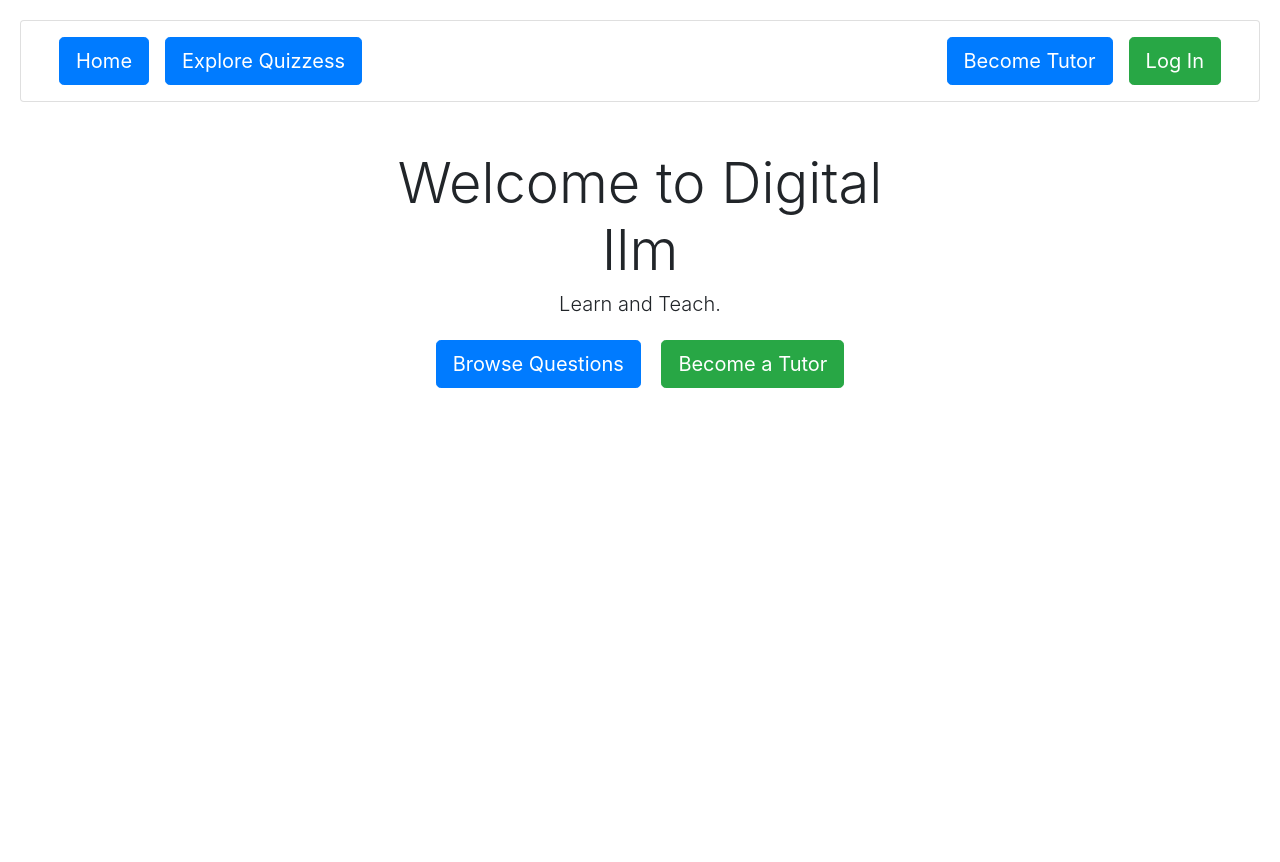
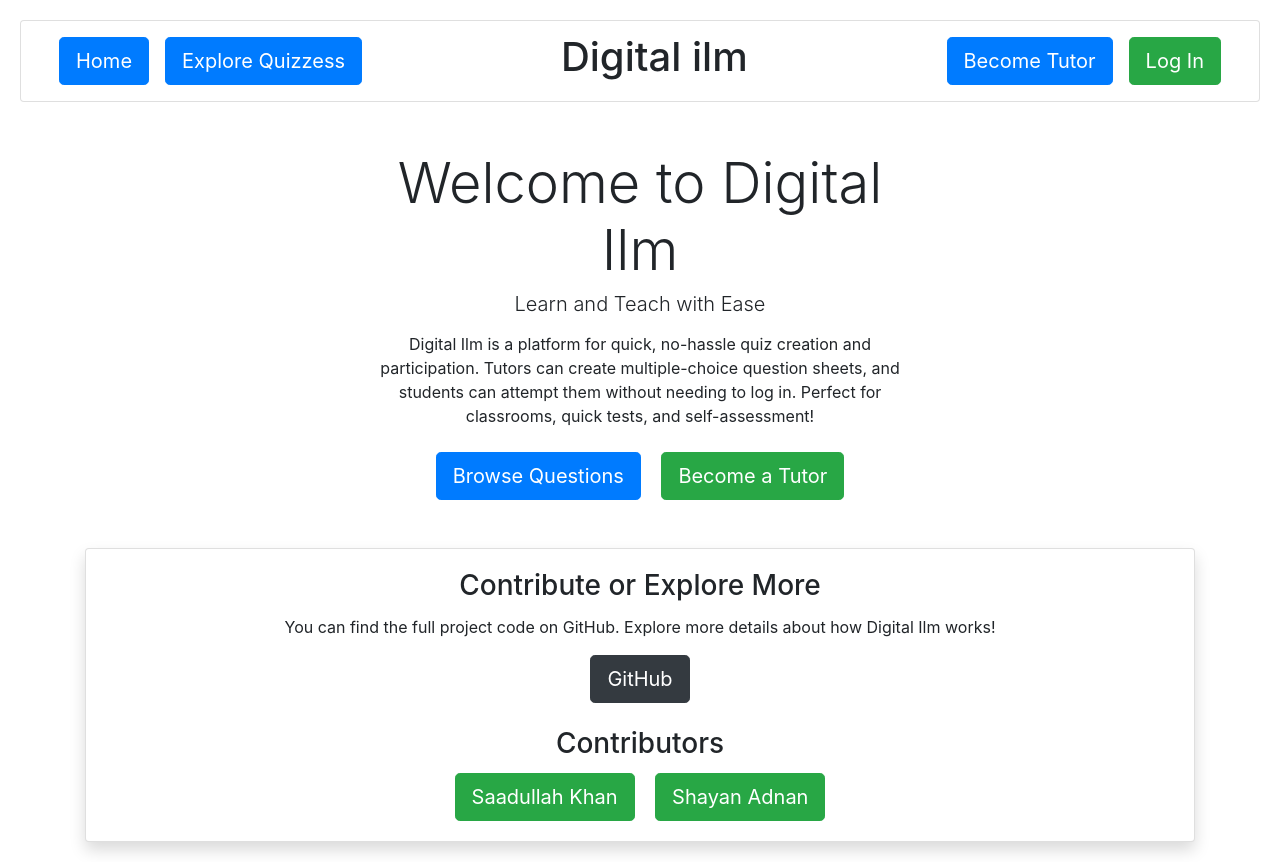
Before and after one commit to Saadullahkhan3/Digital-ilm, a Django app: page / in a window 1280 px wide. Before the commit the page ends 388 px from the top, so only its background shows below. Run offline with Django 5.2, Linux system fonts and the light colour scheme; some libraries are stand-ins or nearby versions.

Commit message:
Complete Readme, some update to home and in layout, also views

```diff
--- a/Digitalilm/templates/home.html
+++ b/Digitalilm/templates/home.html
@@ -1,19 +1,20 @@
 {% extends "layout.html" %}
 
-{% block title %}Digital ilm{% endblock %}
+{% block title %}Digital Ilm{% endblock %}
 
 {% block body %}
     <div class="container mt-5">
         <div class="row justify-content-center align-items-center">
             <div class="col-md-6 text-center">
                 <h1 class="display-4">Welcome to Digital Ilm</h1>
-                <h2 class="lead">Learn and Teach.</h2>
+                <h2 class="lead">Learn and Teach with Ease</h2>
+                <p class="mt-3">
+                    Digital Ilm is a platform for quick, no-hassle quiz creation and participation. Tutors can create multiple-choice question sheets, and students can attempt them without needing to log in. Perfect for classrooms, quick tests, and self-assessment!
+                </p>
                 <div class="mt-4">
-
                     {% if user.is_authenticated %}
                         <a href="{% url 'create_question_sheet' %}" class="btn btn-primary btn-lg mx-2">Create Sheets</a>
                         <a href="{% url 'explore-quizzes' %}" class="btn btn-success btn-lg mx-2">Browse Questions</a>
-
                     {% else %}
                         <a href="{% url 'explore-quizzes' %}" class="btn btn-primary btn-lg mx-2">Browse Questions</a>
                         <a href="{% url 'register' %}" class="btn btn-success btn-lg mx-2">Become a Tutor</a>
@@ -22,4 +23,20 @@
             </div>
         </div>
     </div>
+
+    <div id="part2" class="container mt-5">
+        <div class="card shadow">
+            <div class="card-body text-center">
+                <h3 class="card-title">Contribute or Explore More</h3>
+                <p class="card-text">You can find the full project code on GitHub. Explore more details about how Digital Ilm works!</p>
+                <a href="https://github.com/Saadullahkhan3/Digital-ilm"  target="blank" class="btn btn-dark btn-lg">GitHub</a>
+
+                <h3 class="card-title mt-4">Contributors</h3>
+                <div class="text-center">
+                    <a href="https://www.linkedin.com/in/saadullahkhan3/" target="blank" class="btn btn-success btn-lg mx-2">Saadullah Khan</a>
+                    <a href="https://www.linkedin.com/in/shayan-adnan-29a1102a5/"  target="blank" class="btn btn-success btn-lg mx-2">Shayan Adnan</a>
+                </div>
+            </div>
+        </div>
+    </div>
 {% endblock %}
--- a/Digitalilm/templates/layout.html
+++ b/Digitalilm/templates/layout.html
@@ -23,6 +23,7 @@
             padding-bottom: 20px;
             margin-bottom: 20px;
         }
+
         nav {
             {% comment %} position: fixed;
             z-index: 99; {% endcomment %}
@@ -32,8 +33,14 @@
             padding: 20px 30px;
             display: flex;
             align-items: center;
-            justify-content: space-between;
+            {% comment %} justify-content: space-between; {% endcomment %}
+            justify-content: center;
             {% comment %} background-color: #000; {% endcomment %}
+        }
+        .nav-center{
+            flex: 1;
+            text-align: center;
+
         }
         .nav-right{
             display: flex;
@@ -47,19 +54,23 @@
             justify-content: flex-start;
         }
 
-
     </style>
 </head>
 <body>
     {% block nav %}
     <div class="card">
         {% comment %} <div class="card-body"> {% endcomment %}
-
+        <header>
             <nav>
                 <div class="nav-left">
                     <a href="{% url 'home' %}" class="btn btn-primary btn-lg mx-2">Home</a>
                     <a href="{% url 'explore-quizzes' %}" class="btn btn-primary btn-lg mx-2">Explore Quizzess</a>
                 </div>
+
+                <div class="nav-center">
+                    <h1 class="title">Digital ilm</h1>
+                </div>
+
                 <div class="nav-right">
                     {% if user.is_authenticated %}
                     <a href="{% url 'tutor' %}" class="btn btn-success btn-lg mx-2">{{ user.username|truncatechars:20 }}</a>
@@ -74,6 +85,7 @@
                     {% endif %}
                 </div>
             </nav>
+        </header>
         {% comment %} </div> {% endcomment %}
 </div>
 {% endblock %}
```
Also changed, not shown: Digitalilm/learn/views.py (+6 -21 lines), Digitalilm/db.sqlite3, Digitalilm/github-mark.png (added), README.md.
